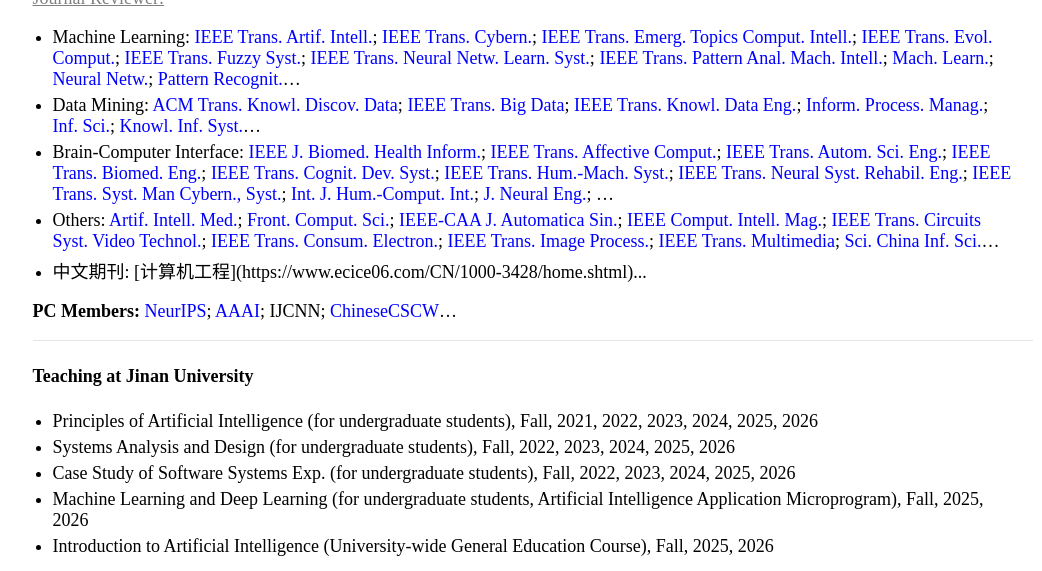
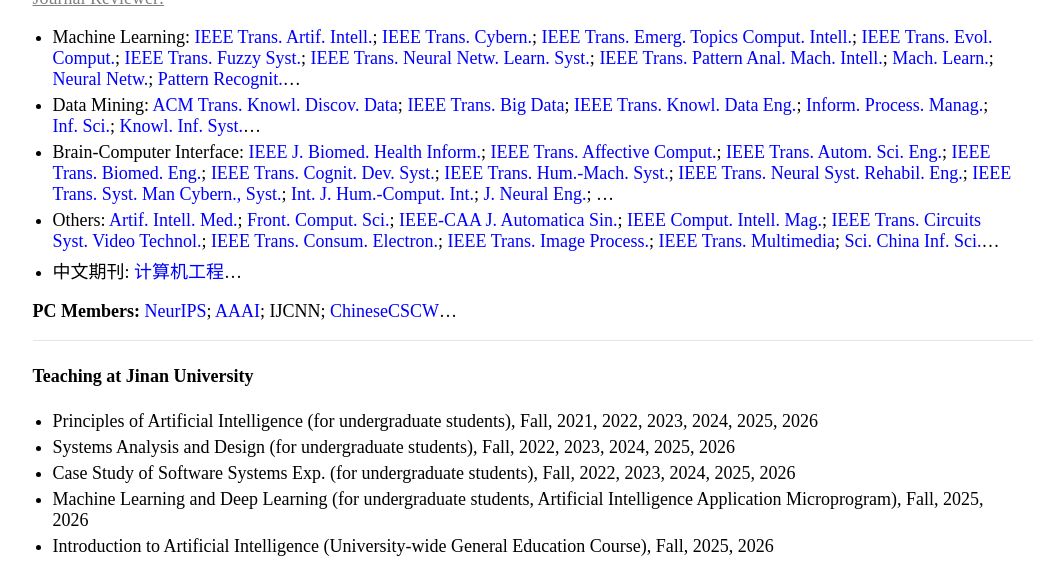
Before and after one commit to jiazhang-ml/jiazhang-ml.github.io, a Jekyll site: the page built from index.md, in a window 1280 px wide and 900 px high, scrolled down 1987 px, cut to the strip 0-571 px from the top of the window. Shown: the whole strip, without its empty margins (107-1149 px from the left). Built offline with Jekyll 4.4.1, drawn with Linux system fonts in a browser that asks for light colours.

Commit message:
Update index.md

```diff
--- a/index.md
+++ b/index.md
@@ -65,7 +65,7 @@ Research Interests: My research interests include *machine learning* and *data m
 * Data Mining: [ACM Trans. Knowl. Discov. Data](https://mc.manuscriptcentral.com/tkdd); [IEEE Trans. Big Data](https://mc.manuscriptcentral.com/tbd-cs); [IEEE Trans. Knowl. Data Eng.](https://mc.manuscriptcentral.com/tkde-cs); [Inform. Process. Manag.](https://www.editorialmanager.com/ipm/default.aspx); [Inf. Sci.](https://www.sciencedirect.com/journal/information-sciences); [Knowl. Inf. Syst.](https://www.springer.com/journal/10115)...
 * Brain-Computer Interface: [IEEE J. Biomed. Health Inform.](https://mc.manuscriptcentral.com/jbhi-embs); [IEEE Trans. Affective Comput.](https://mc.manuscriptcentral.com/taffc-cs); [IEEE Trans. Autom. Sci. Eng.](https://mc.manuscriptcentral.com/t-ase); [IEEE Trans. Biomed. Eng.](https://mc.manuscriptcentral.com/tbme-embs); [IEEE Trans. Cognit. Dev. Syst.](https://mc.manuscriptcentral.com/tcds-ieee); [IEEE Trans. Hum.-Mach. Syst.](https://mc.manuscriptcentral.com/thms); [IEEE Trans. Neural Syst. Rehabil. Eng.](https://mc.manuscriptcentral.com/tnsre-embs); [IEEE Trans. Syst. Man Cybern., Syst.](https://mc.manuscriptcentral.com/systems); [Int. J. Hum.-Comput. Int.](https://mc.manuscriptcentral.com/hihc); [J. Neural Eng.](https://mc04.manuscriptcentral.com/jne-iop); ...
 * Others: [Artif. Intell. Med.](https://www.editorialmanager.com/aiim/Default.aspx); [Front. Comput. Sci.](https://link.springer.com/journal/11704); [IEEE-CAA J. Automatica Sin.](https://mc03.manuscriptcentral.com/ieee-jas); [IEEE Comput. Intell. Mag.](https://mc.manuscriptcentral.com/cim-ieee); [IEEE Trans. Circuits Syst. Video Technol.](https://mc.manuscriptcentral.com/tcsvt); [IEEE Trans. Consum. Electron.](https://mc.manuscriptcentral.com/tce-ieee); [IEEE Trans. Image Process.](https://mc.manuscriptcentral.com/tip-ieee); [IEEE Trans. Multimedia](https://mc.manuscriptcentral.com/tmm-ieee); [Sci. China Inf. Sci.](https://mc03.manuscriptcentral.com/scis)...
-* <font face="宋体">中文期刊: [计算机工程](https://www.ecice06.com/CN/1000-3428/home.shtml)...</font>
+* 中文期刊: [计算机工程](https://www.ecice06.com/CN/1000-3428/home.shtml)...
 
 **PC Members:** [NeurIPS](https://openreview.net/login?redirect=/group?id%3DNeurIPS.cc%252F2026%252FConference%252FReviewers); [AAAI](https://openreview.net/login?redirect=/group?id%3DAAAI.org%252F2027%252FConference%252FProgram_Committee); IJCNN; [ChineseCSCW](https://cmt3.research.microsoft.com/User/Login)...
 
```
